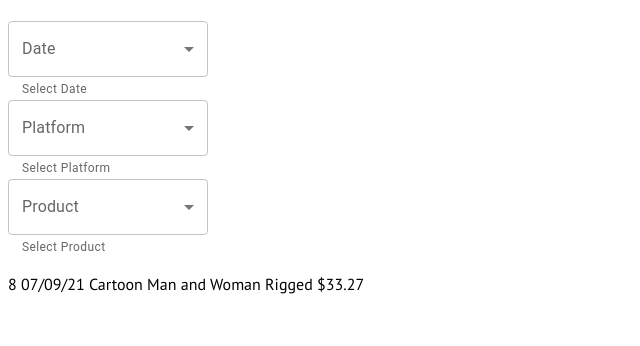
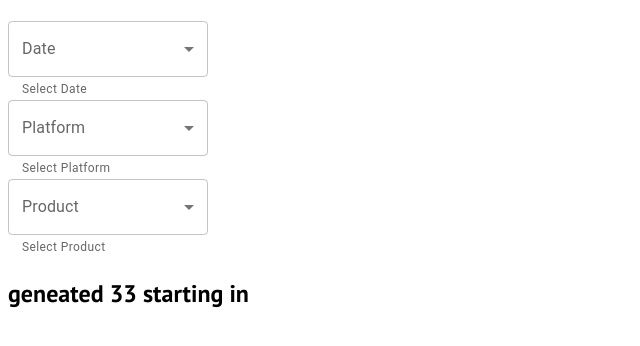
Before and after one commit to peterlloyd1/2_Full_Stack_Web_Project, a React (Create React App) app in the folder admin-panel/: page / in a window 1280 px wide. Shown: the top 346 px of the page, without its empty margins (0-640 px from the left). Built offline with nearby package versions, Linux system fonts and the light colour scheme; the HTML template or start-up script is replaced by a standard one.

Commit message:
filtering works
filtering now works, not need to understand how to display the fucking data.

```diff
--- a/admin-panel/src/App.js
+++ b/admin-panel/src/App.js
@@ -51,7 +51,7 @@ function App() {
   return (
     <div className="App">
 
-      <div>
+      <div className="buttons">
 
         <h1>{filterData.startDate.toString()}</h1>
         <h1>{filterData.endDate.toString()}</h1>
--- a/admin-panel/src/components/SalesSummery.jsx
+++ b/admin-panel/src/components/SalesSummery.jsx
@@ -69,22 +69,6 @@ export default function SalesSummery(props) {
 
     }
     else {
-        // We create a for loop that filters each month and calls same thing we call in "AllTime"
-        // month_array.forEach((month) => {
-
-        //     let startDate = new Date("2021" + month)
-        //     // How we make it know its end date?
-        //     let endDate = new Date("2021", month - 1, 0)
-
-        //     console.log(month);
-        //     console.log(startDate + " til " + endDate);
-        // })
-
-
-        // var month = 0; // January
-        // var startDate = new Date(2021, month);
-        // var endDate = new Date(2021, month + 1, 0);
-        // console.log(startDate + " til " + endDate); // last day in January
 
         for (let i = 0; i < 12; i++) {
             // 0 = January
@@ -92,46 +76,39 @@ export default function SalesSummery(props) {
             var endDate = new Date(2021, i + 1, 0);
 
             if (props.startDate.toString() === startDate.toString()) {
+
                 result = result.filter(function (obj) {
                     var date = new Date("20" + parseInt(obj.date.slice(-2)), parseInt(obj.date.slice(3, 5)) - 1, parseInt(obj.date.slice(0, 2)))
                     return date >= startDate && date <= endDate
 
                 })
+                filterPlatform(props.platform)
+                filterProduct(props.product)
+
+
             }
 
         }
 
 
     }
-    // Writing each month manually like an ape.
-    // Filter by time
-    // else if (props.date === "Jun") {
 
-    //     result = CGTrader.filter(function (obj) {
-    //         var date = new Date("20" + parseInt(obj.date.slice(-2)), parseInt(obj.date.slice(3, 5)) - 1, parseInt(obj.date.slice(0, 2)))
-    //         return date >= props.startDate && date <= props.endDate
+    var summery = 0
 
-    //     })
-    //     console.log(result);
-    //     // Filter by platform
-    //     // if (props.product_name)
-
-
-    // }
-
-    // Filter by product
-
-
-
+    // Next goal, actually useable using this date display in a graph
     return (
         <div>
 
             {result.map((sale, i) => {
-
-                return <p key={i}> {sale.sale}  {sale.date} {sale.product_name} {sale.revenue} </p>
+                // <p key={i}> {sale.sale}  {sale.date} {sale.product_name} {sale.revenue} </p>
+                console.log(sale.revenue.slice(1, -3));
+                summery += parseInt(sale.revenue.slice(1, -3))
 
 
+
+                console.log(summery);
             })}
+            <h2>{props.product} geneated {summery} starting in {props.startDate.toString().slice(3, 7)} </h2>
 
         </div >
     )
```
